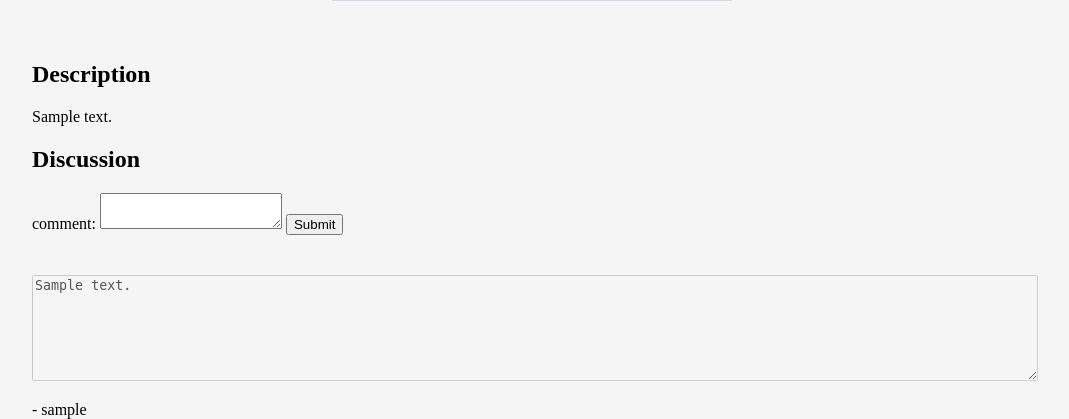
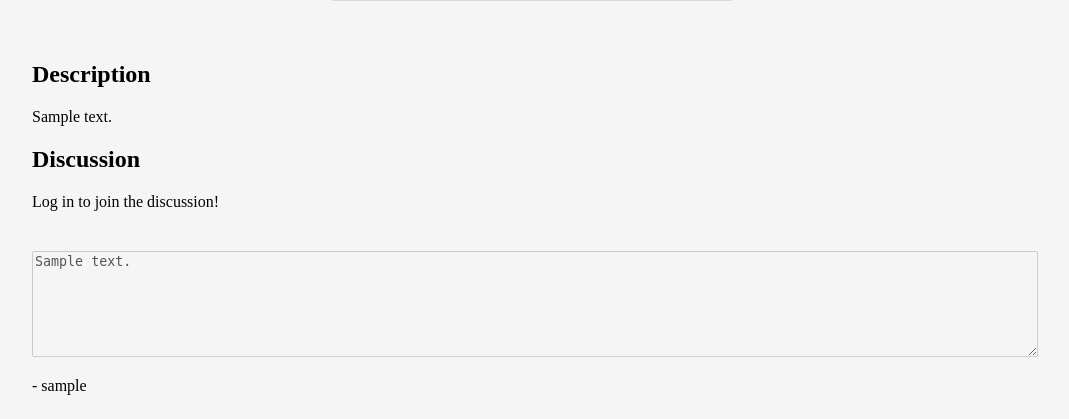
Before and after one commit to Desipeli/CyberSecurityBaseProject1, a Flask app: template src/templates/moovie.html in a window 1280 px wide. Shown: the part 503-922 px from the top of the page, without its empty margins (108-1177 px from the left). After the commit the page ends 898 px from the top, so only its background shows below. Run offline with Flask 3, Linux system fonts and the light colour scheme; the template is opened without the code that fills it: most values are stand-ins (such as "Sample title", 1, 10 or a date in 2020); grey boxes marked "Sample" are stand-in pictures.

Commit message:
condition

```diff
--- a/src/templates/moovie.html
+++ b/src/templates/moovie.html
@@ -18,12 +18,16 @@
 {% endif %}
 
 <div class="moovie-comments">
+{% if session["username"] %}
     <form action="/comment/{{ moovie['id'] }}" method="POST">
         <label for="comment">comment: </label>
         <textarea id="comment" name="comment"></textarea>
         <input type="hidden" name="csrf_token" value="{{ session['csrf_token'] }}">
         <input type="submit">
     </form>
+{% else %}
+Log in to join the discussion!
+{% endif %}
     {% if comments %}
     {% for comment in comments %}
         <div class="moovie-comment">
```
